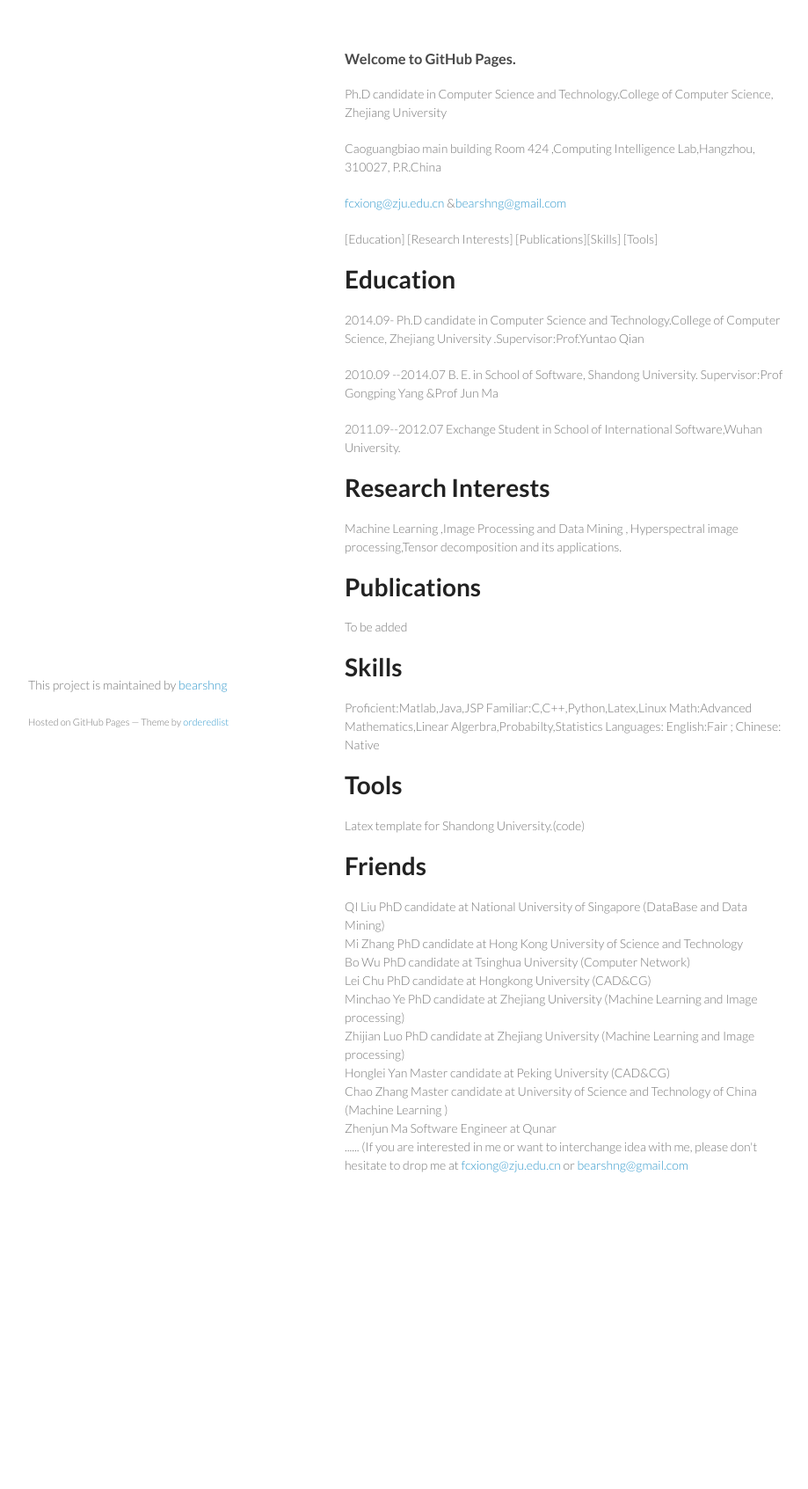
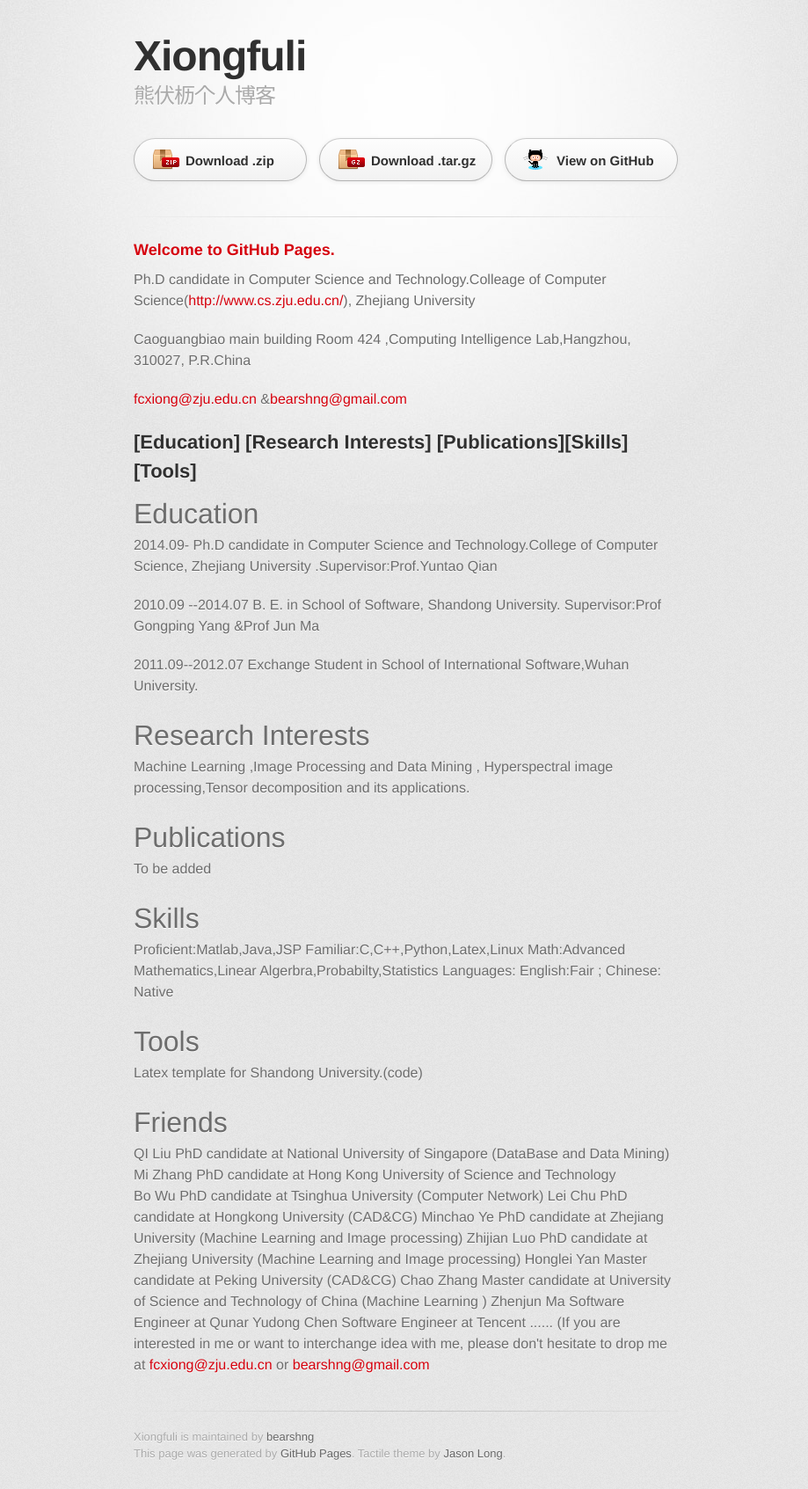
Before and after one commit to bearshng/xiongfuli, a Jekyll site: the page index.html, which Jekyll copies as it is, in a window 1280 px wide. Shown: the whole page at 88% size, without its empty margins (178-1097 px from the left). Built offline with Jekyll 4.4.1, drawn with Linux system fonts in a browser that asks for light colours; some web fonts are replaced; before the commit the page ends 1405 px from its top, so only the background shows below that.

Commit message:
Create gh-pages branch via GitHub

```diff
--- a/index.html
+++ b/index.html
@@ -1,30 +1,47 @@
-<!doctype html>
+<!DOCTYPE html>
 <html>
   <head>
-    <meta charset="utf-8">
+    <meta charset='utf-8'>
     <meta http-equiv="X-UA-Compatible" content="chrome=1">
-    <title>Xiongfuli by bearshng</title>
-
-    <link rel="stylesheet" href="stylesheets/styles.css">
-    <link rel="stylesheet" href="stylesheets/pygment_trac.css">
-    <meta name="viewport" content="width=device-width, initial-scale=1, user-scalable=no">
+    <link href='https://fonts.googleapis.com/css?family=Chivo:900' rel='stylesheet' type='text/css'>
+    <link rel="stylesheet" type="text/css" href="stylesheets/stylesheet.css" media="screen">
+    <link rel="stylesheet" type="text/css" href="stylesheets/pygment_trac.css" media="screen">
+    <link rel="stylesheet" type="text/css" href="stylesheets/print.css" media="print">
     <!--[if lt IE 9]>
     <script src="//html5shiv.googlecode.com/svn/trunk/html5.js"></script>
     <![endif]-->
+    <title>Xiongfuli by bearshng</title>
   </head>
+
   <body>
-    <div class="wrapper">
-      <section>
-        <h3>
+    <div id="container">
+      <div class="inner">
+
+        <header>
+          <h1>Xiongfuli</h1>
+          <h2>熊伏枥个人博客</h2>
+        </header>
+
+        <section id="downloads" class="clearfix">
+          <a href="https://github.com/bearshng/xiongfuli/zipball/master" id="download-zip" class="button"><span>Download .zip</span></a>
+          <a href="https://github.com/bearshng/xiongfuli/tarball/master" id="download-tar-gz" class="button"><span>Download .tar.gz</span></a>
+          <a href="https://github.com/bearshng/xiongfuli" id="view-on-github" class="button"><span>View on GitHub</span></a>
+        </section>
+
+        <hr>
+
+        <section id="main_content">
+          <h3>
 <a id="welcome-to-github-pages" class="anchor" href="#welcome-to-github-pages" aria-hidden="true"><span class="octicon octicon-link"></span></a>Welcome to GitHub Pages.</h3>
 
-<p>Ph.D candidate in Computer Science and Technology.College of Computer Science, Zhejiang University</p>
+<p>Ph.D candidate in Computer Science and Technology.Colleage of Computer Science(<a href="http://www.cs.zju.edu.cn/">http://www.cs.zju.edu.cn/</a>), Zhejiang University</p>
 
 <p>Caoguangbiao main building Room 424 ,Computing Intelligence Lab,Hangzhou, 310027, P.R.China</p>
 
 <p><a href="mailto:fcxiong@zju.edu.cn">fcxiong@zju.edu.cn</a> &amp;<a href="mailto:bearshng@gmail.com">bearshng@gmail.com</a></p>
 
-<p>[Education] [Research Interests] [Publications][Skills] [Tools]</p>
+<h2>
+<a id="education-research-interests-publicationsskills-tools" class="anchor" href="#education-research-interests-publicationsskills-tools" aria-hidden="true"><span class="octicon octicon-link"></span></a>[Education] [Research Interests] [Publications][Skills] [Tools]</h2>
 
 <h1>
 <a id="education" class="anchor" href="#education" aria-hidden="true"><span class="octicon octicon-link"></span></a>Education</h1>
@@ -61,24 +78,27 @@ Math:Advanced Mathematics,Linear Algerbra,Probabilty,Statistics
 <h1>
 <a id="friends" class="anchor" href="#friends" aria-hidden="true"><span class="octicon octicon-link"></span></a>Friends</h1>
 
-<p>QI Liu PhD candidate  at National University of Singapore    (DataBase and Data Mining)<br/>
+<p>QI Liu PhD candidate  at National University of Singapore    (DataBase and Data Mining)
 Mi Zhang PhD candidate  at   Hong Kong University of Science and Technology<br>
-Bo Wu PhD candidate at   Tsinghua University    (Computer Network)<br/>
-Lei Chu PhD candidate at Hongkong University    (CAD&amp;CG)<br/>
-Minchao Ye PhD candidate at Zhejiang University    (Machine Learning and Image processing)<br/>
-Zhijian Luo PhD candidate at Zhejiang University    (Machine Learning and Image processing)<br/>
-Honglei Yan Master candidate at Peking University    (CAD&amp;CG)<br/>
-Chao Zhang Master candidate at University of Science and Technology of China    (Machine Learning )<br/>
-Zhenjun Ma Software Engineer at Qunar<br/>
+Bo Wu PhD candidate at   Tsinghua University    (Computer Network)
+Lei Chu PhD candidate at Hongkong University    (CAD&amp;CG)
+Minchao Ye PhD candidate at Zhejiang University    (Machine Learning and Image processing)
+Zhijian Luo PhD candidate at Zhejiang University    (Machine Learning and Image processing)
+Honglei Yan Master candidate at Peking University    (CAD&amp;CG)
+Chao Zhang Master candidate at University of Science and Technology of China    (Machine Learning )
+Zhenjun Ma Software Engineer at Qunar
+Yudong Chen Software Engineer at Tencent
 ......
 (If you are interested in me or want to interchange idea with me, please don't hesitate to drop me at <a href="mailto:fcxiong@zju.edu.cn">fcxiong@zju.edu.cn</a> or <a href="mailto:bearshng@gmail.com">bearshng@gmail.com</a></p>
-      </section>
-      <footer>
-        <p>This project is maintained by <a href="https://github.com/bearshng">bearshng</a></p>
-        <p><small>Hosted on GitHub Pages &mdash; Theme by <a href="https://github.com/orderedlist">orderedlist</a></small></p>
-      </footer>
+        </section>
+
+        <footer>
+          Xiongfuli is maintained by <a href="https://github.com/bearshng">bearshng</a><br>
+          This page was generated by <a href="http://pages.github.com">GitHub Pages</a>. Tactile theme by <a href="https://twitter.com/jasonlong">Jason Long</a>.
+        </footer>
+
+
+      </div>
     </div>
-    <script src="javascripts/scale.fix.js"></script>
-
   </body>
 </html>
--- /dev/null
+++ b/javascripts/main.js
@@ -0,0 +1 @@
+console.log('This would be the main JS file.');
--- /dev/null
+++ b/stylesheets/print.css
@@ -0,0 +1,228 @@
+html, body, div, span, applet, object, iframe,
+h1, h2, h3, h4, h5, h6, p, blockquote, pre,
+a, abbr, acronym, address, big, cite, code,
+del, dfn, em, img, ins, kbd, q, s, samp,
+small, strike, strong, sub, sup, tt, var,
+b, u, i, center,
+dl, dt, dd, ol, ul, li,
+fieldset, form, label, legend,
+table, caption, tbody, tfoot, thead, tr, th, td,
+article, aside, canvas, details, embed,
+figure, figcaption, footer, header, hgroup,
+menu, nav, output, ruby, section, summary,
+time, mark, audio, video {
+  padding: 0;
+  margin: 0;
+  font: inherit;
+  font-size: 100%;
+  vertical-align: baseline;
+  border: 0;
+}
+/* HTML5 display-role reset for older browsers */
+article, aside, details, figcaption, figure,
+footer, header, hgroup, menu, nav, section {
+  display: block;
+}
+body {
+  line-height: 1;
+}
+ol, ul {
+  list-style: none;
+}
+blockquote, q {
+  quotes: none;
+}
+blockquote:before, blockquote:after,
+q:before, q:after {
+  content: '';
+  content: none;
+}
+table {
+  border-spacing: 0;
+  border-collapse: collapse;
+}
+body {
+  font-family: 'Helvetica Neue', Helvetica, Arial, serif;
+  font-size: 13px;
+  line-height: 1.5;
+  color: #000;
+}
+
+a {
+  font-weight: bold;
+  color: #d5000d;
+}
+
+header {
+  padding-top: 35px;
+  padding-bottom: 10px;
+}
+
+header h1 {
+  font-size: 48px;
+  font-weight: bold;
+  line-height: 1.2;
+  color: #303030;
+  letter-spacing: -1px;
+}
+
+header h2 {
+  font-size: 24px;
+  font-weight: normal;
+  line-height: 1.3;
+  color: #aaa;
+  letter-spacing: -1px;
+}
+#downloads {
+  display: none;
+}
+#main_content {
+  padding-top: 20px;
+}
+
+code, pre {
+  margin-bottom: 30px;
+  font-family: Monaco, "Bitstream Vera Sans Mono", "Lucida Console", Terminal;
+  font-size: 12px;
+  color: #222;
+}
+
+code {
+  padding: 0 3px;
+}
+
+pre {
+  padding: 20px;
+  overflow: auto;
+  border: solid 1px #ddd;
+}
+pre code {
+  padding: 0;
+}
+
+ul, ol, dl {
+  margin-bottom: 20px;
+}
+
+
+/* COMMON STYLES */
+
+table {
+  width: 100%;
+  border: 1px solid #ebebeb;
+}
+
+th {
+  font-weight: 500;
+}
+
+td {
+  font-weight: 300;
+  text-align: center;
+  border: 1px solid #ebebeb;
+}
+
+form {
+  padding: 20px;
+  background: #f2f2f2;
+
+}
+
+
+/* GENERAL ELEMENT TYPE STYLES */
+
+h1 {
+  font-size: 2.8em;
+}
+
+h2 {
+  margin-bottom: 8px;
+  font-size: 22px;
+  font-weight: bold;
+  color: #303030;
+}
+
+h3 {
+  margin-bottom: 8px;
+  font-size: 18px;
+  font-weight: bold;
+  color: #d5000d;
+}
+
+h4 {
+  font-size: 16px;
+  font-weight: bold;
+  color: #303030;
+}
+
+h5 {
+  font-size: 1em;
+  color: #303030;
+}
+
+h6 {
+  font-size: .8em;
+  color: #303030;
+}
+
+p {
+  margin-bottom: 20px;
+  font-weight: 300;
+}
+
+a {
+  text-decoration: none;
+}
+
+p a {
+  font-weight: 400;
+}
+
+blockquote {
+  padding: 0 0 0 30px;
+  margin-bottom: 20px;
+  font-size: 1.6em;
+  border-left: 10px solid #e9e9e9;
+}
+
+ul li {
+  list-style-position: inside;
+  list-style: disc;
+  padding-left: 20px;
+}
+
+ol li {
+  list-style-position: inside;
+  list-style: decimal;
+  padding-left: 3px;
+}
+
+dl dd {
+  font-style: italic;
+  font-weight: 100;
+}
+
+footer {
+  padding-top: 20px;
+  padding-bottom: 30px;
+  margin-top: 40px;
+  font-size: 13px;
+  color: #aaa;
+}
+
+footer a {
+  color: #666;
+}
+
+/* MISC */
+.clearfix:after {
+  display: block;
+  height: 0;
+  clear: both;
+  visibility: hidden;
+  content: '.';
+}
+
+.clearfix {display: inline-block;}
+* html .clearfix {height: 1%;}
+.clearfix {display: block;}
--- /dev/null
+++ b/stylesheets/stylesheet.css
@@ -0,0 +1,373 @@
+/* http://meyerweb.com/eric/tools/css/reset/
+   v2.0 | 20110126
+   License: none (public domain)
+*/
+html, body, div, span, applet, object, iframe,
+h1, h2, h3, h4, h5, h6, p, blockquote, pre,
+a, abbr, acronym, address, big, cite, code,
+del, dfn, em, img, ins, kbd, q, s, samp,
+small, strike, strong, sub, sup, tt, var,
+b, u, i, center,
+dl, dt, dd, ol, ul, li,
+fieldset, form, label, legend,
+table, caption, tbody, tfoot, thead, tr, th, td,
+article, aside, canvas, details, embed,
+figure, figcaption, footer, header, hgroup,
+menu, nav, output, ruby, section, summary,
+time, mark, audio, video {
+	padding: 0;
+	margin: 0;
+	font: inherit;
+	font-size: 100%;
+	vertical-align: baseline;
+	border: 0;
+}
+/* HTML5 display-role reset for older browsers */
+article, aside, details, figcaption, figure,
+footer, header, hgroup, menu, nav, section {
+	display: block;
+}
+body {
+	line-height: 1;
+}
+ol, ul {
+	list-style: none;
+}
+blockquote, q {
+	quotes: none;
+}
+blockquote:before, blockquote:after,
+q:before, q:after {
+	content: '';
+	content: none;
+}
+table {
+	border-spacing: 0;
+	border-collapse: collapse;
+}
+
+/* LAYOUT STYLES */
+body {
+  font-family: 'Helvetica Neue', Helvetica, Arial, serif;
+  font-size: 1em;
+  line-height: 1.5;
+  color: #6d6d6d;
+  text-shadow: 0 1px 0 rgba(255, 255, 255, 0.8);
+  background: #e7e7e7 url(../images/body-bg.png) 0 0 repeat;
+}
+
+a {
+  color: #d5000d;
+}
+a:hover {
+  color: #c5000c;
+}
+
+header {
+  padding-top: 35px;
+  padding-bottom: 25px;
+}
+
+header h1 {
+  font-family: 'Chivo', 'Helvetica Neue', Helvetica, Arial, serif;
+  font-size: 48px; font-weight: 900;
+  line-height: 1.2;
+  color: #303030;
+  letter-spacing: -1px;
+}
+
+header h2 {
+  font-size: 24px;
+  font-weight: normal;
+  line-height: 1.3;
+  color: #aaa;
+  letter-spacing: -1px;
+}
+
+#container {
+  min-height: 595px;
+  background: transparent url(../images/highlight-bg.jpg) 50% 0 no-repeat;
+}
+
+.inner {
+  width: 620px;
+  margin: 0 auto;
+}
+
+#container .inner img {
+  max-width: 100%;
+}
+
+#downloads {
+  margin-bottom: 40px;
+}
+
+a.button {
+  display: block;
+  float: left;
+  width: 179px;
+  padding: 12px 8px 12px 8px;
+  margin-right: 14px;
+  font-size: 15px;
+  font-weight: bold;
+  line-height: 25px;
+  color: #303030;
+  background: #fdfdfd; /* Old browsers */
+  background: -moz-linear-gradient(top,  #fdfdfd 0%, #f2f2f2 100%); /* FF3.6+ */
+  background: -webkit-gradient(linear, left top, left bottom, color-stop(0%,#fdfdfd), color-stop(100%,#f2f2f2)); /* Chrome,Safari4+ */
+  background: -webkit-linear-gradient(top,  #fdfdfd 0%,#f2f2f2 100%); /* Chrome10+,Safari5.1+ */
+  background: -o-linear-gradient(top,  #fdfdfd 0%,#f2f2f2 100%); /* Opera 11.10+ */
+  background: -ms-linear-gradient(top,  #fdfdfd 0%,#f2f2f2 100%); /* IE10+ */
+  background: linear-gradient(top,  #fdfdfd 0%,#f2f2f2 100%); /* W3C */
+  filter: progid:DXImageTransform.Microsoft.gradient( startColorstr='#fdfdfd', endColorstr='#f2f2f2',GradientType=0 ); /* IE6-9 */
+  border-top: solid 1px #cbcbcb;
+  border-right: solid 1px #b7b7b7;
+  border-bottom: solid 1px #b3b3b3;
+  border-left: solid 1px #b7b7b7;
+  border-radius: 30px;
+  -webkit-box-shadow: 10px 10px 5px #888;
+  -moz-box-shadow: 10px 10px 5px #888;
+  box-shadow: 0px 1px 5px #e8e8e8;
+  -moz-border-radius: 30px;
+  -webkit-border-radius: 30px;
+}
+a.button:hover {
+  background: #fafafa; /* Old browsers */
+  background: -moz-linear-gradient(top,  #fdfdfd 0%, #f6f6f6 100%); /* FF3.6+ */
+  background: -webkit-gradient(linear, left top, left bottom, color-stop(0%,#fdfdfd), color-stop(100%,#f6f6f6)); /* Chrome,Safari4+ */
+  background: -webkit-linear-gradient(top,  #fdfdfd 0%,#f6f6f6 100%); /* Chrome10+,Safari5.1+ */
+  background: -o-linear-gradient(top,  #fdfdfd 0%,#f6f6f6 100%); /* Opera 11.10+ */
+  background: -ms-linear-gradient(top,  #fdfdfd 0%,#f6f6f6 100%); /* IE10+ */
+  background: linear-gradient(top,  #fdfdfd 0%,#f6f6f6, 100%); /* W3C */
+  filter: progid:DXImageTransform.Microsoft.gradient( startColorstr='#fdfdfd', endColorstr='#f6f6f6',GradientType=0 ); /* IE6-9 */
+  border-top: solid 1px #b7b7b7;
+  border-right: solid 1px #b3b3b3;
+  border-bottom: solid 1px #b3b3b3;
+  border-left: solid 1px #b3b3b3;
+}
+
+a.button span {
+  display: block;
+  height: 23px;
+  padding-left: 50px;
+}
+
+#download-zip span {
+  background: transparent url(../images/zip-icon.png) 12px 50% no-repeat;
+}
+#download-tar-gz span {
+  background: transparent url(../images/tar-gz-icon.png) 12px 50% no-repeat;
+}
+#view-on-github span {
+  background: transparent url(../images/octocat-icon.png) 12px 50% no-repeat;
+}
+#view-on-github {
+  margin-right: 0;
+}
+
+code, pre {
+  margin-bottom: 30px;
+  font-family: Monaco, "Bitstream Vera Sans Mono", "Lucida Console", Terminal;
+  font-size: 14px;
+  color: #222;
+}
+
+code {
+  padding: 0 3px;
+  background-color: #f2f2f2;
+  border: solid 1px #ddd;
+}
+
+pre {
+  padding: 20px;
+  overflow: auto;
+  color: #f2f2f2;
+  text-shadow: none;
+  background: #303030;
+}
+pre code {
+  padding: 0;
+  color: #f2f2f2;
+  background-color: #303030;
+  border: none;
+}
+
+ul, ol, dl {
+  margin-bottom: 20px;
+}
+
+
+/* COMMON STYLES */
+
+hr {
+  height: 1px;
+  padding-bottom: 1em;
+  margin-top: 1em;
+  line-height: 1px;
+  background: transparent url('../images/hr.png') 50% 0 no-repeat;
+  border: none;
+}
+
+strong {
+  font-weight: bold;
+}
+
+em {
+  font-style: italic;
+}
+
+table {
+  width: 100%;
+  border: 1px solid #ebebeb;
+}
+
+th {
+  font-weight: 500;
+}
+
+td {
+  font-weight: 300;
+  text-align: center;
+  border: 1px solid #ebebeb;
+}
+
+form {
+  padding: 20px;
+  background: #f2f2f2;
+
+}
+
+
+/* GENERAL ELEMENT TYPE STYLES */
+
+h1 {
+  font-size: 32px;
+}
+
+h2 {
+  margin-bottom: 8px;
+  font-size: 22px;
+  font-weight: bold;
+  color: #303030;
+}
+
+h3 {
+  margin-bottom: 8px;
+  font-size: 18px;
+  font-weight: bold;
+  color: #d5000d;
+}
+
+h4 {
+  font-size: 16px;
+  font-weight: bold;
+  color: #303030;
+}
+
+h5 {
+  font-size: 1em;
+  color: #303030;
+}
+
+h6 {
+  font-size: .8em;
+  color: #303030;
+}
+
+p {
+  margin-bottom: 20px;
+  font-weight: 300;
+}
+
+a {
+  text-decoration: none;
+}
+
+p a {
+  font-weight: 400;
+}
+
+blockquote {
+  padding: 0 0 0 30px;
+  margin-bottom: 20px;
+  font-size: 1.6em;
+  border-left: 10px solid #e9e9e9;
+}
+
+ul li {
+  list-style-position: inside;
+  list-style: disc;
+  padding-left: 20px;
+}
+
+ol li {
+  list-style-position: inside;
+  list-style: decimal;
+  padding-left: 3px;
+}
+
+dl dt {
+  color: #303030;
+}
+
+footer {
+  padding-top: 20px;
+  padding-bottom: 30px;
+  margin-top: 40px;
+  font-size: 13px;
+  color: #aaa;
+  background: transparent url('../images/hr.png') 0 0 no-repeat;
+}
+
+footer a {
+  color: #666;
+}
+footer a:hover {
+  color: #444;
+}
+
+/* MISC */
+.clearfix:after {
+  display: block;
+  height: 0;
+  clear: both;
+  visibility: hidden;
+  content: '.';
+}
+
+.clearfix {display: inline-block;}
+* html .clearfix {height: 1%;}
+.clearfix {display: block;}
+
+/* #Media Queries
+================================================== */
+
+/* Smaller than standard 960 (devices and browsers) */
+@media only screen and (max-width: 959px) { }
+
+/* Tablet Portrait size to standard 960 (devices and browsers) */
+@media only screen and (min-width: 768px) and (max-width: 959px) { }
+
+/* All Mobile Sizes (devices and browser) */
+@media only screen and (max-width: 767px) {
+  header {
+    padding-top: 10px;
+    padding-bottom: 10px;
+  }
+  #downloads {
+    margin-bottom: 25px;
+  }
+  #download-zip, #download-tar-gz {
+    display: none;
+  }
+  .inner {
+    width: 94%;
+    margin: 0 auto;
+  }
+}
+
+/* Mobile Landscape Size to Tablet Portrait (devices and browsers) */
+@media only screen and (min-width: 480px) and (max-width: 767px) { }
+
+/* Mobile Portrait Size to Mobile Landscape Size (devices and browsers) */
+@media only screen and (max-width: 479px) { }
```
Also changed, not shown: params.json (+1 -1 lines), images/body-bg.png (added), images/highlight-bg.jpg (added), images/hr.png (added), images/octocat-icon.png (added), images/tar-gz-icon.png (added), images/zip-icon.png (added).
